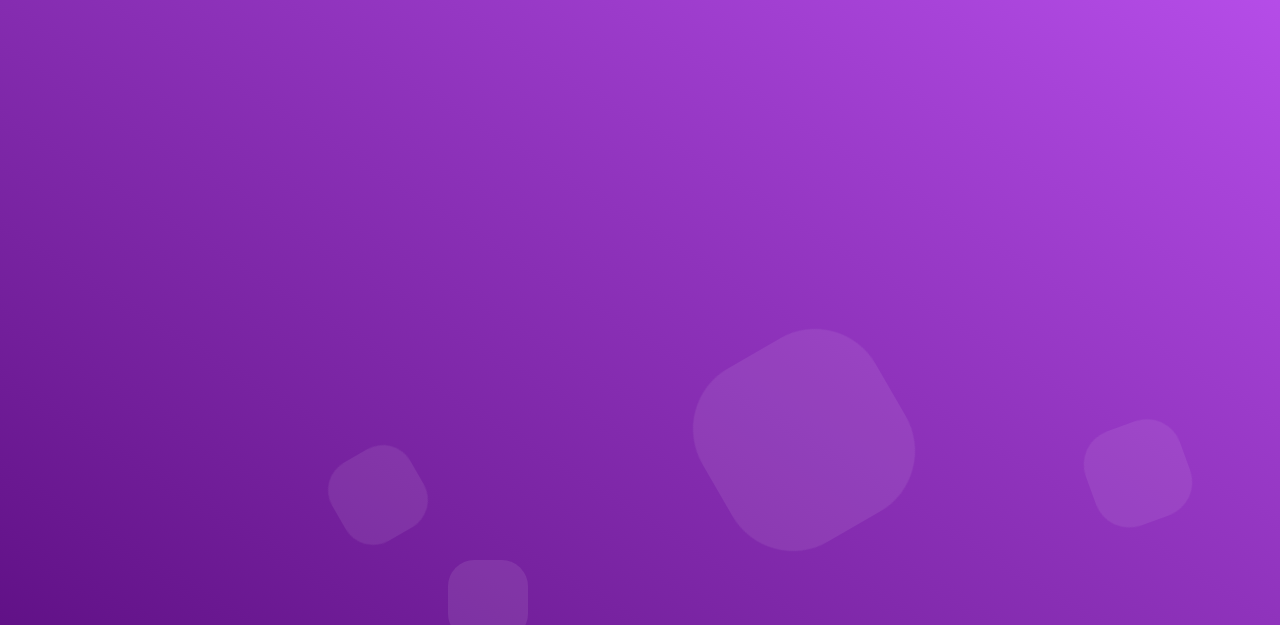
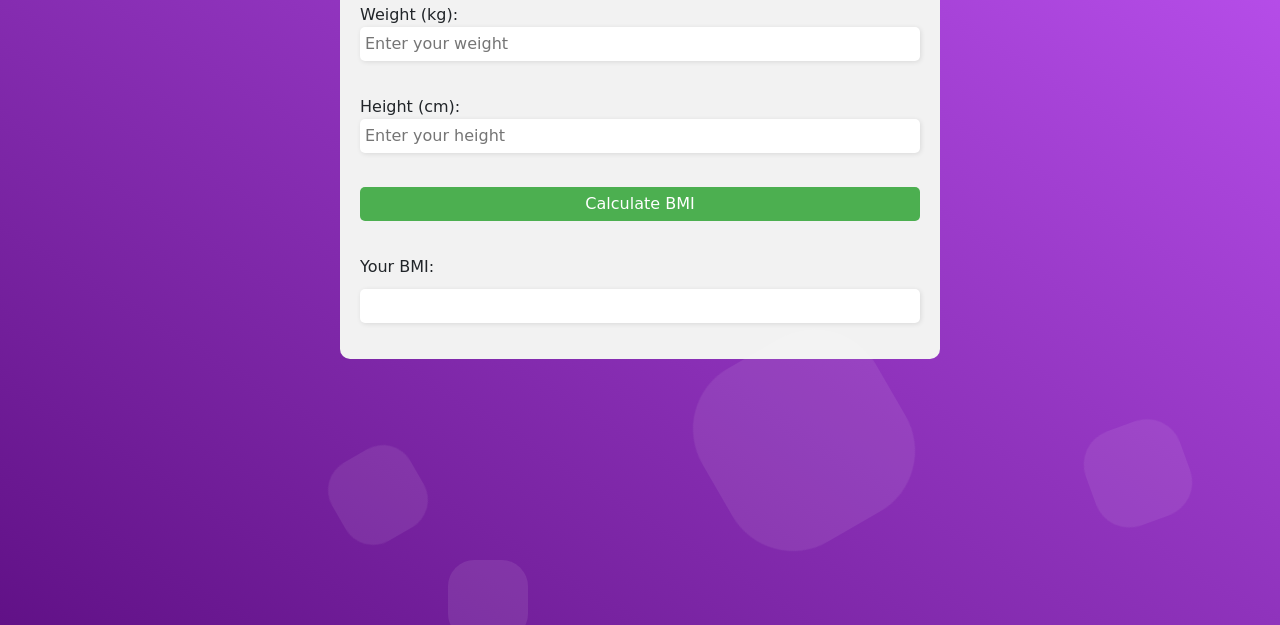
Before and after one commit to metaladmiral/Dr.Foodie, a plain HTML site: page bmi.html in a window 1280 px wide. Shown: the part 175-800 px from the top of the page. Drawn offline with nearby package versions, Linux system fonts and the light colour scheme.

Commit message:
Added bmi page

```diff
--- a/bmi.html
+++ b/bmi.html
@@ -5,7 +5,7 @@
   <meta name="viewport" content="width=device-width, initial-scale=1.0">
   <link href="https://cdn.jsdelivr.net/npm/bootstrap@5.0.2/dist/css/bootstrap.min.css" rel="stylesheet" integrity="sha384-EVSTQN3/azprG1Anm3QDgpJLIm9Nao0Yz1ztcQTwFspd3yD65VohhpuuCOmLASjC" crossorigin="anonymous">
 
-  <title>Document</title>
+  <title>Dr.Foodie - BMI</title>
   <style>
     .pageBody {
       position: relative;
@@ -118,7 +118,70 @@
       -moz-border-radius: 50%;  }
   }
 
+      .bmiContainer {
+      max-width: 600px;
+      margin: 0 auto;
+      padding: 20px;
+      background-color: #f2f2f2;
+      border-radius: 10px;
+    }
+
+    h1 {
+      text-align: center;
+    }
+
+    form {
+      display: flex;
+      flex-direction: column;
+    }
+
+    label {
+      margin-top: 10px;
+    }
+
+    input[type="number"] {
+      padding: 5px;
+      border: none;
+      border-radius: 5px;
+      box-shadow: 1px 1px 5px rgba(0, 0, 0, 0.1);
+    }
+
+    button {
+      margin-top: 10px;
+      padding: 5px;
+      border: none;
+      border-radius: 5px;
+      background-color: #4CAF50;
+      color: white;
+      cursor: pointer;
+    }
+
+    button:hover {
+      background-color: #3e8e41;
+    }
+
+    input[type="text"] {
+      margin-top: 10px;
+      padding: 5px;
+      border: none;
+      border-radius: 5px;
+      box-shadow: 1px 1px 5px rgba(0, 0, 0, 0.1);
+      text-align: center;
+    }
+
   </style>
+
+
+  <script>
+        function calculateBMI() {
+      let weight = document.getElementById("weight").value;
+      let height = document.getElementById("height").value / 100;
+      let bmi = weight / (height * height);
+      document.getElementById("result").value = bmi.toFixed(1);
+    }
+
+  </script>
+
 </head>
 <body>
   <div class="pageBody">
@@ -146,6 +209,21 @@
         </ul>
     </div>
 
+    <div class="bmiContainer">
+      <h1>BMI Calculator</h1>
+      <form>
+        <label for="weight">Weight (kg):</label>
+        <input type="number" id="weight" name="weight" placeholder="Enter your weight" required>
+        <br>
+        <label for="height">Height (cm):</label>
+        <input type="number" id="height" name="height" placeholder="Enter your height" required>
+        <br>
+        <button type="button" onclick="calculateBMI()">Calculate BMI</button>
+        <br>
+        <label for="result">Your BMI:</label>
+        <input type="text" id="result" name="result" readonly>
+      </form>
+    </div>
 
 
 </div>
```
Also changed, not shown: index.html (+11 -5 lines).
